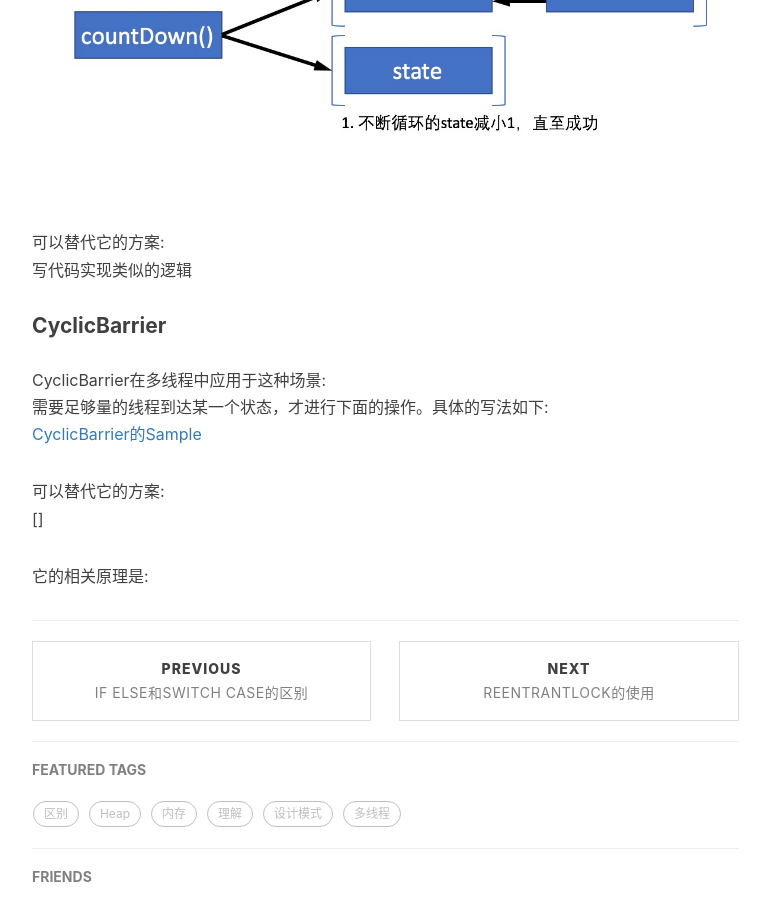
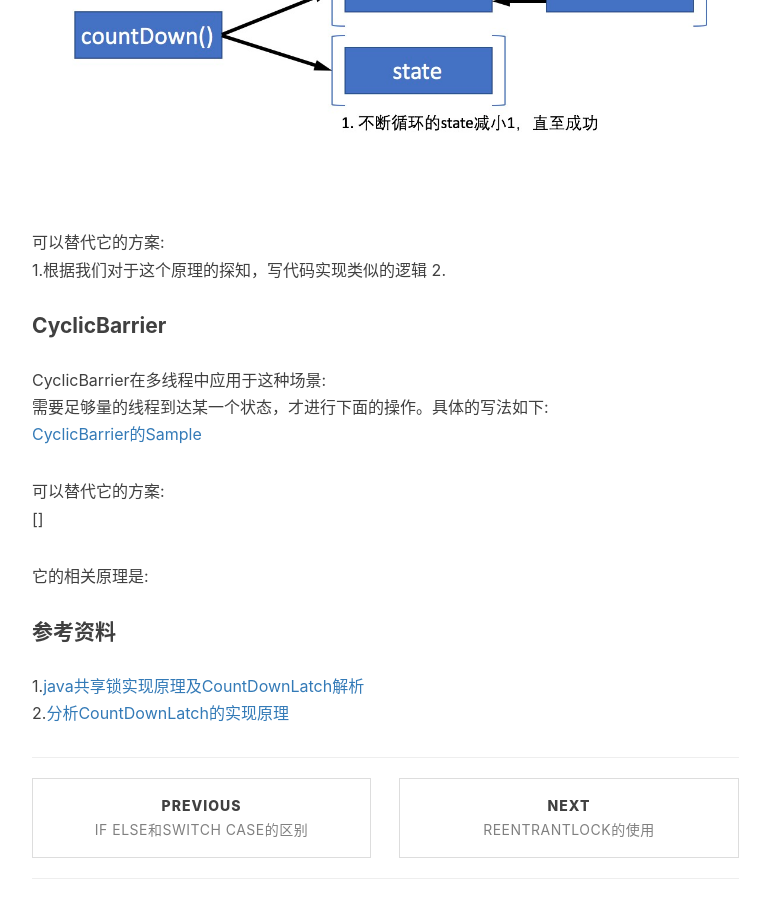
Before and after one commit to baiscjava/basicjava.github.io, a Jekyll site: the page built from _posts/2017-06-22-CountDownLatch和CyclicBarrier.md, in a window 1280 px wide and 900 px high, scrolled down 1863 px. Shown: the whole window, without its empty margins (233-1003 px from the left). Built offline with Jekyll 4.4.1, drawn with Linux system fonts in a browser that asks for light colours; nearby versions of some CDN libraries; comment, search, counter and statistics services are not loaded.

Commit message:
Update 2017-06-22-CountDownLatch和CyclicBarrier.md

```diff
--- a/_posts/2017-06-22-CountDownLatch和CyclicBarrier.md
+++ b/_posts/2017-06-22-CountDownLatch和CyclicBarrier.md
@@ -26,7 +26,8 @@ CountDownLatch在多线程中应用于这种场景:<br>
 ![gras](/images/aqs/CountDownLatch_countDown2.jpeg)<br>
 
 可以替代它的方案:<br>
-写代码实现类似的逻辑
+1.根据我们对于这个原理的探知，写代码实现类似的逻辑
+2.
 
 #### CyclicBarrier
 CyclicBarrier在多线程中应用于这种场景:<br>
@@ -37,3 +38,8 @@ CyclicBarrier在多线程中应用于这种场景:<br>
 []
 
 它的相关原理是:<br>
+
+
+#### 参考资料
+1.[java共享锁实现原理及CountDownLatch解析](http://blog.csdn.net/yanyan19880509/article/details/52349056)<br>
+2.[分析CountDownLatch的实现原理](http://www.jianshu.com/p/fe027772e156)<br>
```
